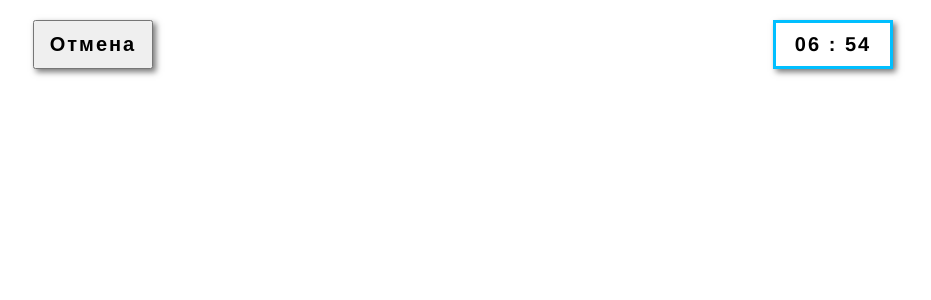
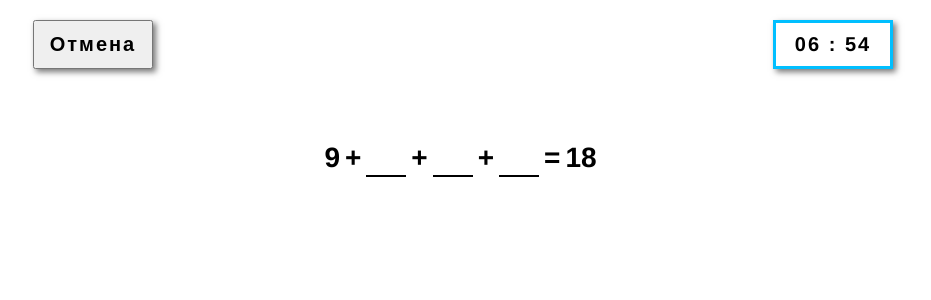
Before and after one commit to Meidro/workout_brain, a Vue app: page /game in a window 1280 px wide. Shown: the top 300 px of the page, without its empty margins (177-1108 px from the left). Built offline with nearby package versions, Linux system fonts and the light colour scheme.

Commit message:
добавил математическое выражение

```diff
--- a/src/App.vue
+++ b/src/App.vue
@@ -27,4 +27,19 @@
    .mb-10 {
       margin-bottom: 10px;
    }
+   .element input {
+      max-width: 40px;
+      font-weight: 700;
+      font-size: 28px;
+      border: none;
+      outline: none;
+      border-bottom: 2px solid #000;
+      padding: 2px;
+      text-align: center;
+   }
+   input[type='number']::-webkit-inner-spin-button,
+   input[type='number']::-webkit-outer-spin-button {
+      -webkit-appearance: none;
+      margin: 0;
+   }
 </style>
--- a/src/components/RoundTimer.vue
+++ b/src/components/RoundTimer.vue
@@ -56,6 +56,7 @@
       display: flex;
       justify-content: space-between;
       padding: 20px;
+      margin-bottom: 50px;
    }
    .btn {
       text-align: center;
--- a/src/components/ShowExpression.vue
+++ b/src/components/ShowExpression.vue
@@ -1,33 +1,169 @@
 <template>
-   <div></div>
+   <div class="expression-wrapper">
+      <div v-for="(el, i) in displayExp" :key="i" class="element">
+         <span v-if="el">{{ el }}</span>
+         <input v-else type="number" v-model="userInput[i]" autofocus ref="inputs" />
+      </div>
+   </div>
 </template>
 
 <script lang="ts">
-   import {defineComponent, computed} from 'vue';
+   import {defineComponent, computed, ref} from 'vue';
    import store from '@/store';
+   import {useCalculateResult} from '@/use/calculateResult';
 
    export default defineComponent({
       setup() {
+         const checkboxData = computed(() => store.state.checkboxValue);
          const level = computed(() => store.state.settings.complexity);
-         const checkboxs = computed(() => store.state.checkboxValue);
+         const displayExp = computed(() => store.state.displayExpression);
+         const userInput = computed(() => store.state.userInput);
+         const currentResult = computed(() => store.state.currentResult);
 
-         const getRandomItem = (arr: (string | number)[]) => arr[Math.floor(Math.random() * arr.length)];
+         const showModal = ref(false);
+         const inputIndex = ref(0);
 
-         const expression = [];
+         const getRandomElement = (arr: (string | number)[]) => {
+            return arr[Math.floor(Math.random() * arr.length)];
+         };
 
-         for (let i = 0; i < level.value * 2 + 1; i++) {
-            if (i % 2 === 0) {
-               expression.push(Math.floor(Math.random() * 10 + 1));
-            } else {
-               expression.push(getRandomItem(checkboxs.value));
+         const getNumbersMultiples = (prevNumber: any) => {
+            const result = [];
+            for (let i = 1; i <= prevNumber; i++) {
+               if (prevNumber % i === 0) {
+                  result.push(i);
+               }
             }
-         }
+            return result;
+         };
 
-         console.log(expression);
+         const compareResult = () => {
+            const userInputResult = [...displayExp.value.slice(0, displayExp.value.length - 2)];
+            userInputResult.forEach((el, i, arr) => {
+               if (!el) {
+                  arr[i] = userInput.value[i];
+               }
+            });
+            store.commit('setUserResult', userInputResult);
 
-         return {};
+            if (useCalculateResult(userInputResult) === currentResult.value) {
+               showModal.value = true;
+            }
+         };
+
+         const onNumberBtnClick = (e: Event, refs: any) => {
+            const currentInput = refs.inputs[inputIndex.value];
+            currentInput.value += (e.target as HTMLButtonElement).innerText;
+            currentInput.dispatchEvent(new Event('input'));
+            currentInput.focus();
+         };
+
+         const onOperBtnClick = (e: Event, refs: any) => {
+            const innerText = (e.target as HTMLButtonElement).innerText;
+            if (innerText === '>' && inputIndex.value < refs.inputs.length - 1) {
+               inputIndex.value++;
+            }
+            if (innerText === '<' && inputIndex.value > 0) {
+               inputIndex.value--;
+            }
+            if (innerText === '=') {
+               compareResult();
+            }
+            refs.inputs[inputIndex.value].focus();
+         };
+
+         const generateExpressionElements = (checkboxData: string[], expressionLength: number) => {
+            const result = [];
+            for (let i = 0; i < expressionLength; i++) {
+               if (i % 2 === 0) {
+                  if (result[i - 1] === '/') {
+                     // для избежания числа с плавающей точкой
+                     const multiplesNumbers = getNumbersMultiples(result[i - 2]);
+                     result.push(getRandomElement(multiplesNumbers));
+                  } else {
+                     result.push(Math.floor(Math.random() * 10) + 1);
+                  }
+               } else {
+                  if (result[i - 2] === '/') {
+                     // исключаем деление больше одного раза подряд
+                     result.push(getRandomElement(checkboxData.filter((el) => el !== '/')));
+                  } else {
+                     result.push(getRandomElement(checkboxData));
+                  }
+               }
+            }
+            return result;
+         };
+
+         const expressionElements = generateExpressionElements(checkboxData.value, 2 * level.value + 1);
+         store.commit('setExpressionElements', expressionElements);
+
+         const result = useCalculateResult(expressionElements);
+         store.commit('setCurrentResult', result);
+
+         // const fullExpression = [...expressionElements, '=', result];
+         // store.commit('setFullExpression', fullExpression);
+
+         const displayExpression = [...expressionElements, '=', result].map((el, i, arr) => {
+            if (i === 0 || i === arr.length - 1 || typeof el === 'string') return el;
+            else undefined;
+         });
+         store.commit('setDisplayExpression', displayExpression);
+
+         return {
+            displayExp,
+            userInput,
+            showModal,
+            onOperBtnClick,
+            onNumberBtnClick,
+         };
       },
    });
 </script>
 
-<style scoped></style>
+<style scoped>
+   label {
+      width: 100%;
+      height: 100%;
+      border-radius: 50%;
+   }
+   .expression-wrapper {
+      font-weight: 700;
+      font-size: 28px;
+      display: flex;
+      align-items: center;
+      justify-content: center;
+   }
+   .element {
+      margin-right: 5px;
+      text-align: center;
+   }
+   .modal {
+      position: fixed;
+      z-index: 999;
+      top: 20%;
+      left: 50%;
+      width: 300px;
+      margin-left: -150px;
+      background-color: #fff;
+      padding: 30px;
+      border-radius: 8px;
+      box-shadow: 0 4px 16px #00000026;
+   }
+   .modal p {
+      letter-spacing: 0.2px;
+      line-height: 24px;
+      font-size: 16px;
+      font-weight: 400;
+      color: #213547;
+      margin-bottom: 20px;
+   }
+   .modal button {
+      background-color: #f1f1f1;
+      padding: 5px 12px;
+      border: 1px solid rgba(60, 60, 60, 0.29);
+      border-radius: 8px;
+      font-size: 0.9em;
+      font-weight: 600;
+   }
+</style>
--- a/src/store/index.ts
+++ b/src/store/index.ts
@@ -1,4 +1,4 @@
-import {createStore} from 'vuex'
+import {createStore} from 'vuex';
 
 export default createStore({
    state: {
@@ -12,19 +12,36 @@ export default createStore({
          complexity: 3,
       },
       checkboxValue: ['+'],
+      displayExpression: [],
+      userInput: [],
+      userResult: [],
+      currentResult: 0,
+      expressionElements: [],
    },
    getters: {},
    mutations: {
       setStatistics(state, statistics) {
-         state.statistics = statistics
+         state.statistics = statistics;
       },
       setSettings(state, settings) {
-         state.settings = settings
+         state.settings = settings;
       },
       setCheckboxValue(state, checkboxValue) {
-         state.checkboxValue = checkboxValue
+         state.checkboxValue = checkboxValue;
+      },
+      setDisplayExpression(state, payload) {
+         state.displayExpression = payload;
+      },
+      setUserResult(state, payload) {
+         state.userResult = payload;
+      },
+      setCurrentResult(state, payload) {
+         state.currentResult = payload;
+      },
+      setExpressionElements(state, payload) {
+         state.expressionElements = payload;
       },
    },
    actions: {},
    modules: {},
-})
+});
--- /dev/null
+++ b/src/use/calculateResult.ts
@@ -0,0 +1,26 @@
+export const useCalculateResult = (expressionElements: any) => {
+   const copyParam = [...expressionElements];
+   while (copyParam.length > 1) {
+      let index = copyParam.indexOf('/');
+      if (index >= 0) {
+         copyParam.splice(index - 1, 3, copyParam[index - 1] / copyParam[index + 1]);
+      } else {
+         index = copyParam.indexOf('*');
+         if (index >= 0) {
+            copyParam.splice(index - 1, 3, copyParam[index - 1] * copyParam[index + 1]);
+         } else {
+            index = copyParam.indexOf('-');
+            if (index >= 0) {
+               copyParam.splice(index - 1, 3, copyParam[index - 1] - copyParam[index + 1]);
+            } else {
+               index = copyParam.indexOf('+');
+               if (index >= 0) {
+                  copyParam.splice(index - 1, 3, copyParam[index - 1] + copyParam[index + 1]);
+               }
+            }
+         }
+      }
+   }
+
+   return copyParam[0];
+};
```
